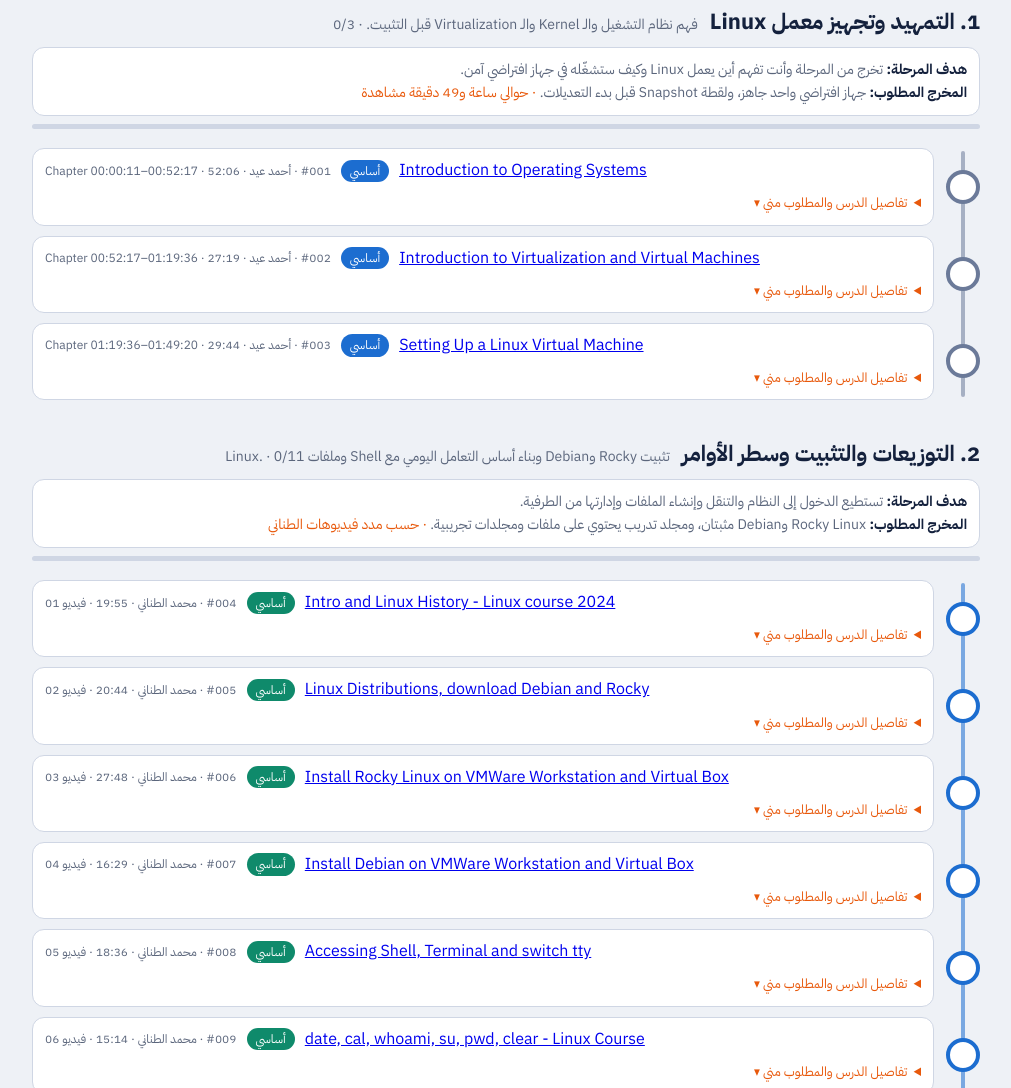
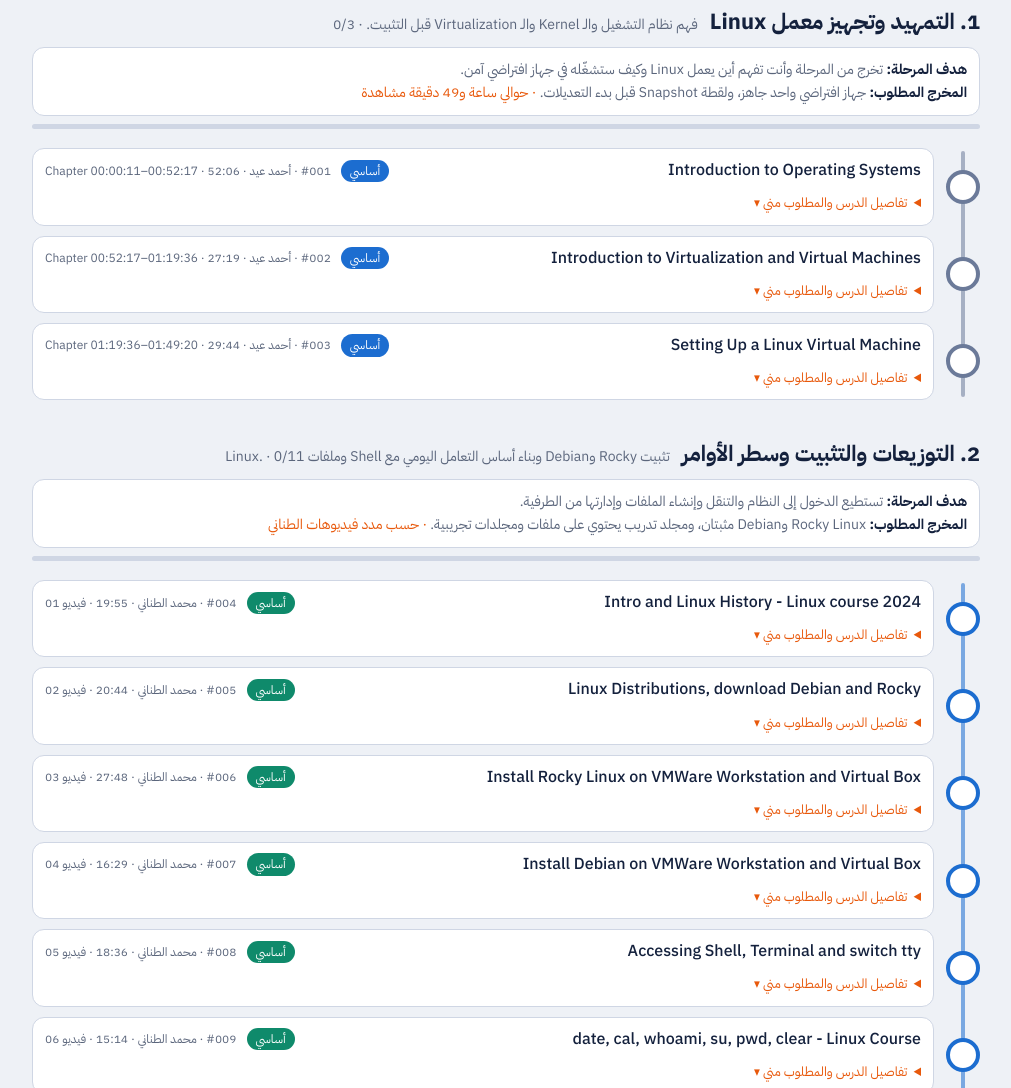
Before and after one commit to mohamedsabryinfo3/linuxfull-roadmap.zai, a plain HTML site: page index.html in a window 1280 px wide. Shown: the part 892-1980 px from the top of the page, without its empty margins (134-1145 px from the left). Drawn offline with Linux system fonts and the light colour scheme.

Commit message:
Add files via upload

```diff
--- a/css/style.css
+++ b/css/style.css
@@ -33,13 +33,17 @@ input[type=search]{font:inherit;flex:1;min-width:160px;padding:8px 12px;border-r
 .stop{position:relative;display:flex;align-items:center;gap:12px;padding:5px 0}
 .dot{flex:none;width:34px;height:34px;border-radius:50%;border:4px solid var(--pc,var(--acc));background:var(--card);cursor:pointer;display:grid;place-items:center;color:#fff;font-size:15px;padding:0;position:relative;z-index:1}
 .stop.done .dot{background:var(--ok);border-color:var(--ok)}
-.stop.done .nm{text-decoration:line-through;color:var(--mute)}
-.stop.flash{animation:fl 1.6s}
+.stop.done .nm{text-decoration:line-through;color:var(--mute)}.stop.flash{animation:fl 1.6s}
 @keyframes fl{0%,60%{background:color-mix(in srgb,var(--acc) 25%,transparent)}}
 .row{flex:1;background:var(--card);border:1px solid var(--line);border-radius:12px;padding:8px 12px;display:flex;flex-wrap:wrap;gap:6px 10px;align-items:center}
 .stop.s .row{border-style:dashed}
 .stop.o .row{opacity:.8}
-.nm{flex:1 1 220px;direction:ltr;text-align:left;unicode-bidi:plaintext}
+.nm{flex:1 1 220px;unicode-bidi:plaintext;color:inherit}
+a,.nm{text-decoration:none}
+.row a.nm{color:var(--ink);font-weight:500}
+a{color:var(--acc)}
+.stop.done .row a.nm{color:var(--mute)}
+a:hover{color:var(--acc);text-decoration:underline;text-underline-offset:3px}
 .tag{font-size:12px;color:#fff;padding:1px 9px;border-radius:99px}
 .k{font-size:12px;color:var(--mute)}
 .card{background:var(--card);border:1px solid var(--line);border-radius:16px;padding:16px;margin:14px 0}
--- a/js/app.js
+++ b/js/app.js
@@ -81,7 +81,7 @@ function render(){
         +'<button class="dot" data-id="'+esc(x.id)+'" aria-pressed="'+!!S[x.id]+'" aria-label="تم">'+(S[x.id]?'✓':'')+'</button>'
         +'<div class="row"><a class="nm" href="'+esc(x.url)+'" target="_blank" rel="noopener">'+esc(x.title)+'</a>'
         +'<span class="tag" style="background:'+srcColor(x.source)+'">'+esc(x.kind)+'</span>'
-        +'<span class="k">#'+esc(String(x.seq).padStart(3,'0'))+' · '+esc(x.instructor)+' · '+esc(x.duration)+' · '+esc(x.lessonNo)+'</span>'
+        +'<span class="k"><bdi>#'+esc(String(x.seq).padStart(3,'0'))+'</bdi> · '+esc(x.instructor)+' · <bdi>'+esc(x.duration)+'</bdi> · <bdi>'+esc(x.lessonNo)+'</bdi></span>'
         +'<details class="ldet"><summary>'+det+'</summary><div class="lgrid">'
         +'<div><b>لماذا في هذا الموضع؟</b>'+esc(x.reason)+'</div>'
         +'<div><b>التطبيق المطلوب</b>'+esc(x.task)+'</div>'
```
